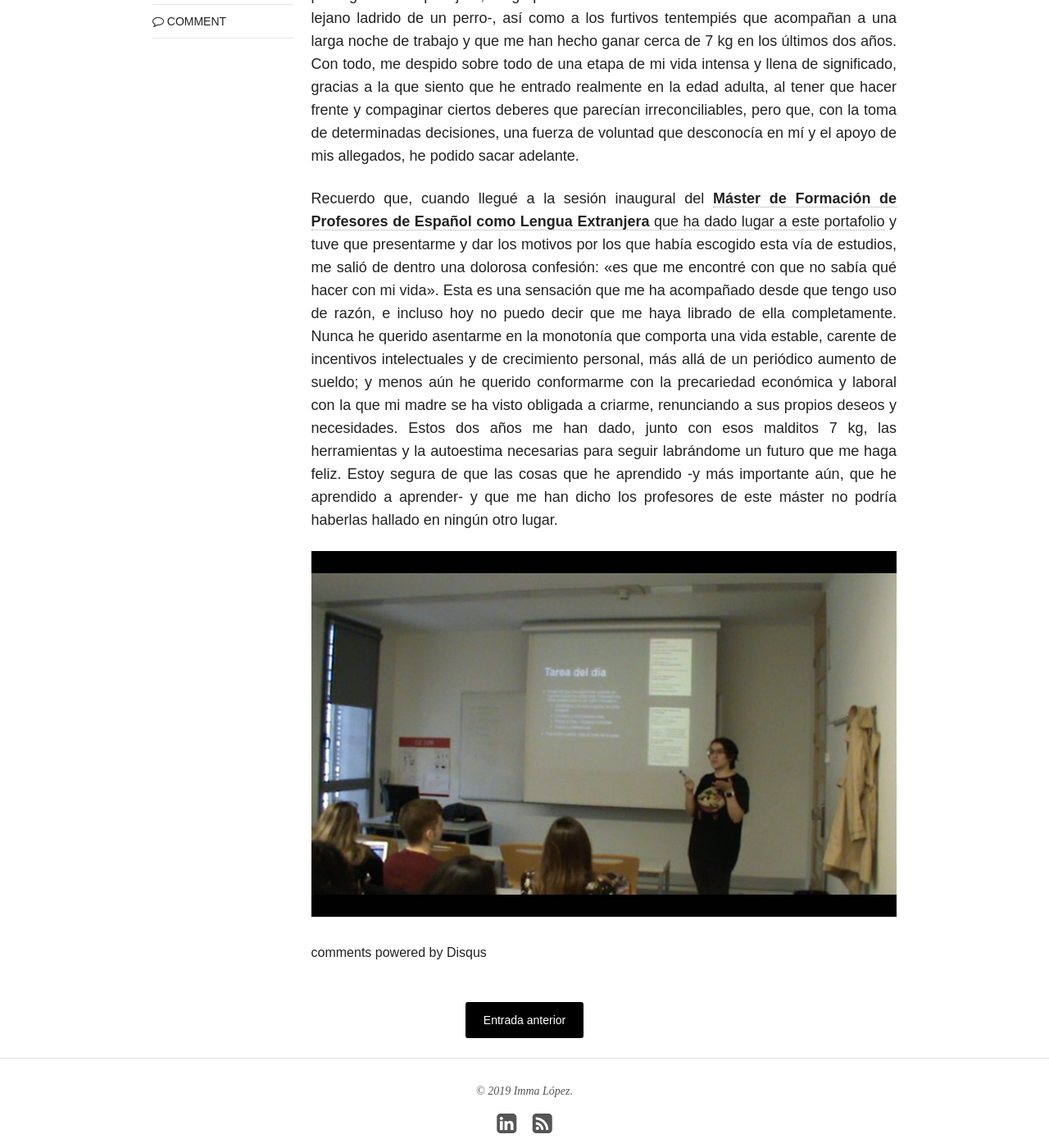
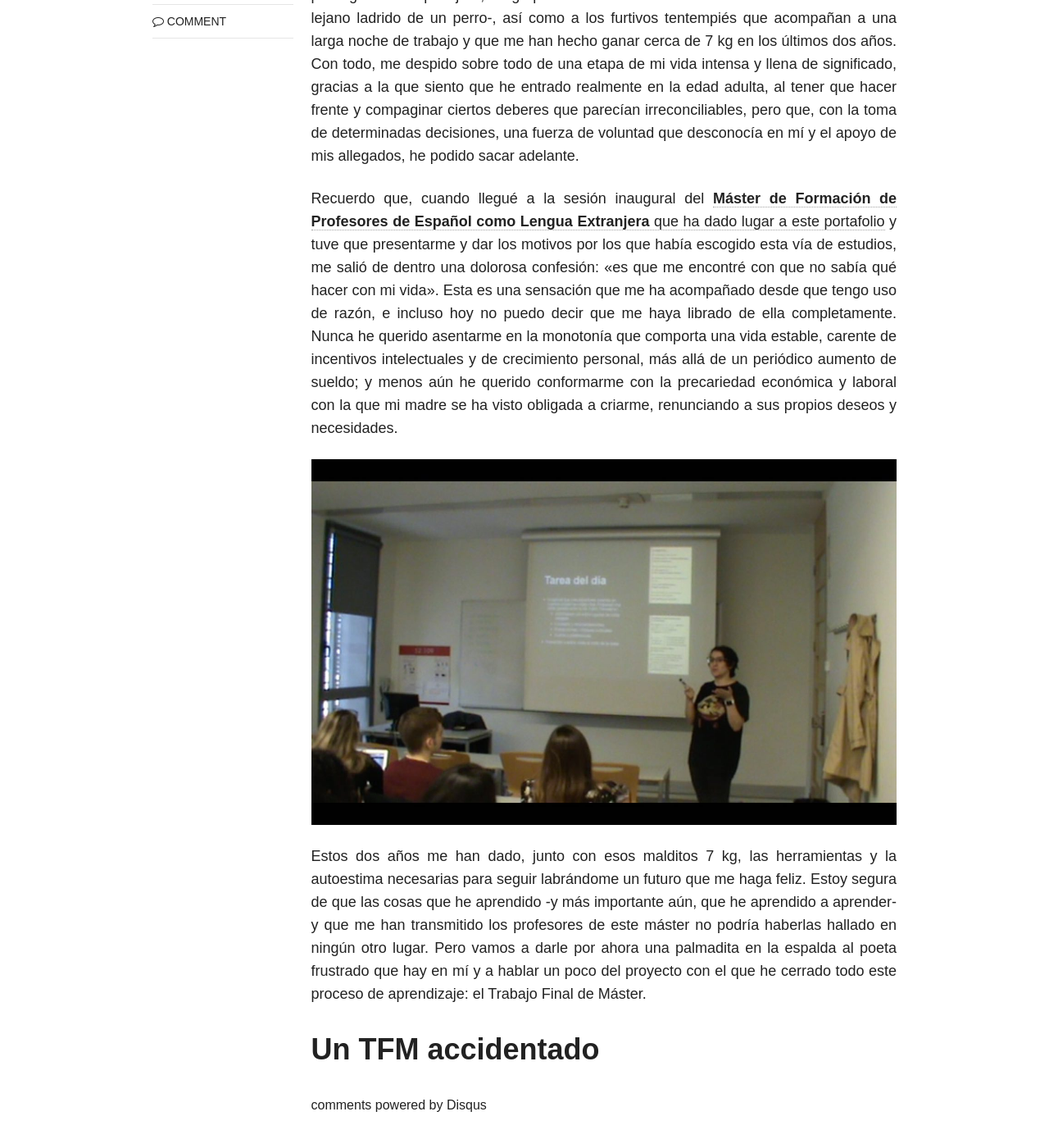
Before and after one commit to immalopez/immalopez.github.io, a Jekyll site: the page built from _posts/blog/2019-07-15-fluidez-oral-tfm.md, in a window 1280 px wide and 1400 px high, scrolled down 720 px. Shown: the whole window at 82% size. Built offline with Jekyll 4.4.1, drawn with Linux system fonts in a browser that asks for light colours; nearby versions of some CDN libraries; comment, search, counter and statistics services are not loaded.

Commit message:
Update 2019-07-15-fluidez-oral-tfm.md

```diff
--- a/_posts/blog/2019-07-15-fluidez-oral-tfm.md
+++ b/_posts/blog/2019-07-15-fluidez-oral-tfm.md
@@ -13,6 +13,10 @@ image:
 
 Hoy digo adiós, al menos por un tiempo, a los ojos enrojecidos, al olor a azúcar de las bebidas energéticas y a la intimidad silenciosa de la madrugada -solamente perturbada por algún coche pasajero, un grupo más o menos numeroso de transeúntes ebrios o el lejano ladrido de un perro-, así como a los furtivos tentempiés que acompañan a una larga noche de trabajo y que me han hecho ganar cerca de 7 kg en los últimos dos años. Con todo, me despido sobre todo de una etapa de mi vida intensa y llena de significado, gracias a la que siento que he entrado realmente en la edad adulta, al tener que hacer frente y compaginar ciertos deberes que parecían irreconciliables, pero que, con la toma de determinadas decisiones, una fuerza de voluntad que desconocía en mí y el apoyo de mis allegados, he podido sacar adelante.
 
-Recuerdo que, cuando llegué a la sesión inaugural del <a href=" https://www.ub.edu/portal/web/educacion/masteres-universitarios/-/ensenyament/detallEnsenyament/1060507" target="_blank">**Máster de Formación de Profesores de Español como Lengua Extranjera** que ha dado lugar a este portafolio</a> y tuve que presentarme y dar los motivos por los que había escogido esta vía de estudios, me salió de dentro una dolorosa confesión: «es que me encontré con que no sabía qué hacer con mi vida». Esta es una sensación que me ha acompañado desde que tengo uso de razón, e incluso hoy no puedo decir que me haya librado de ella completamente. Nunca he querido asentarme en la monotonía que comporta una vida estable, carente de incentivos intelectuales y de crecimiento personal, más allá de un periódico aumento de sueldo; y menos aún he querido conformarme con la precariedad económica y laboral con la que mi madre se ha visto obligada a criarme, renunciando a sus propios deseos y necesidades. Estos dos años me han dado, junto con esos malditos 7 kg, las herramientas y la autoestima necesarias para seguir labrándome un futuro que me haga feliz. Estoy segura de que las cosas que he aprendido -y más importante aún, que he aprendido a aprender- y que me han dicho los profesores de este máster no podría haberlas hallado en ningún otro lugar.
+Recuerdo que, cuando llegué a la sesión inaugural del <a href=" https://www.ub.edu/portal/web/educacion/masteres-universitarios/-/ensenyament/detallEnsenyament/1060507" target="_blank">**Máster de Formación de Profesores de Español como Lengua Extranjera** que ha dado lugar a este portafolio</a> y tuve que presentarme y dar los motivos por los que había escogido esta vía de estudios, me salió de dentro una dolorosa confesión: «es que me encontré con que no sabía qué hacer con mi vida». Esta es una sensación que me ha acompañado desde que tengo uso de razón, e incluso hoy no puedo decir que me haya librado de ella completamente. Nunca he querido asentarme en la monotonía que comporta una vida estable, carente de incentivos intelectuales y de crecimiento personal, más allá de un periódico aumento de sueldo; y menos aún he querido conformarme con la precariedad económica y laboral con la que mi madre se ha visto obligada a criarme, renunciando a sus propios deseos y necesidades.
 
 ![Clase Pompeu](/images/photo_2019-07-15 17.16.34.jpeg)
+
+Estos dos años me han dado, junto con esos malditos 7 kg, las herramientas y la autoestima necesarias para seguir labrándome un futuro que me haga feliz. Estoy segura de que las cosas que he aprendido -y más importante aún, que he aprendido a aprender- y que me han transmitido los profesores de este máster no podría haberlas hallado en ningún otro lugar. Pero vamos a darle por ahora una palmadita en la espalda al poeta frustrado que hay en mí y a hablar un poco del proyecto con el que he cerrado todo este proceso de aprendizaje: el Trabajo Final de Máster.
+
+# Un TFM accidentado
```
